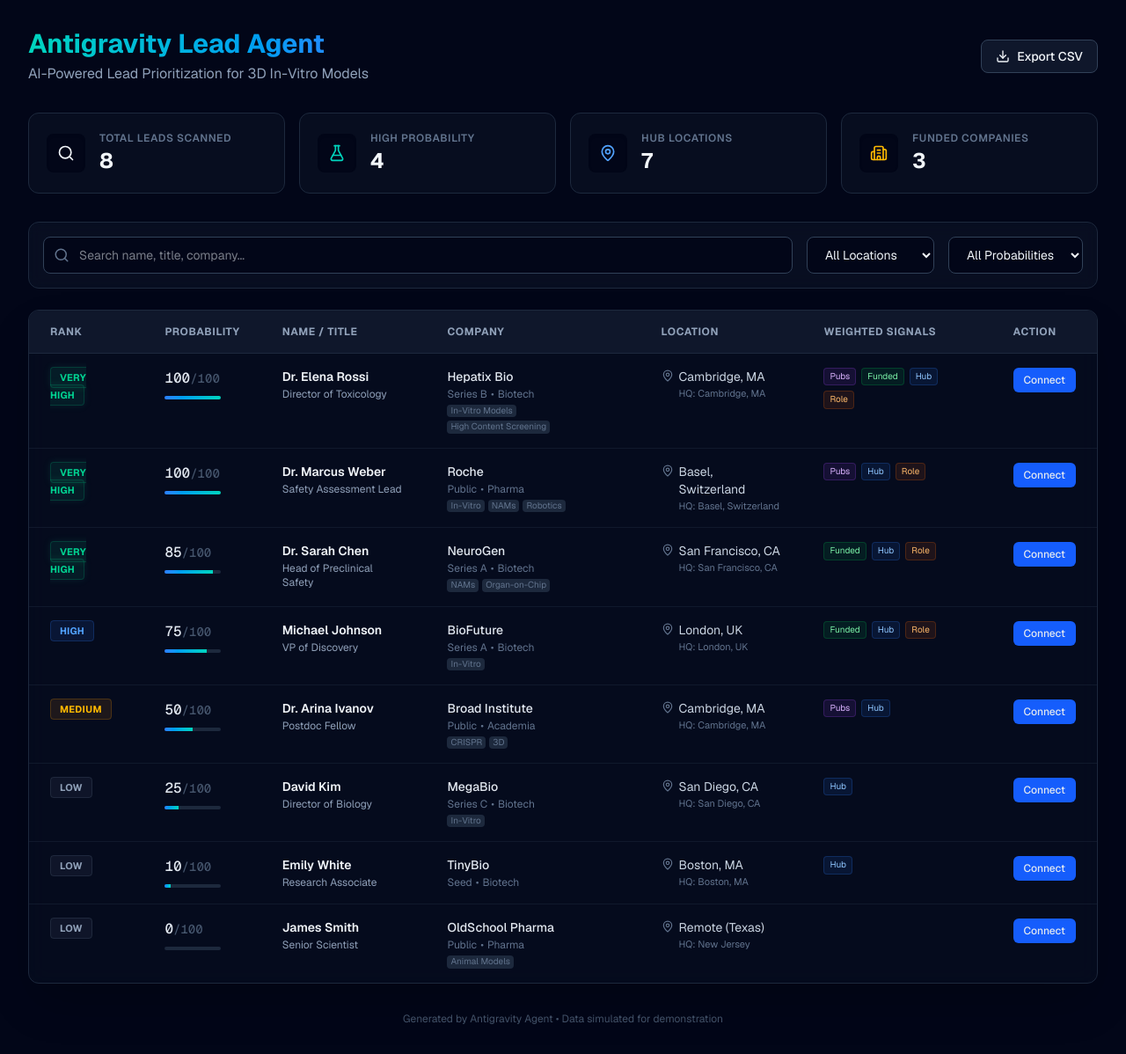
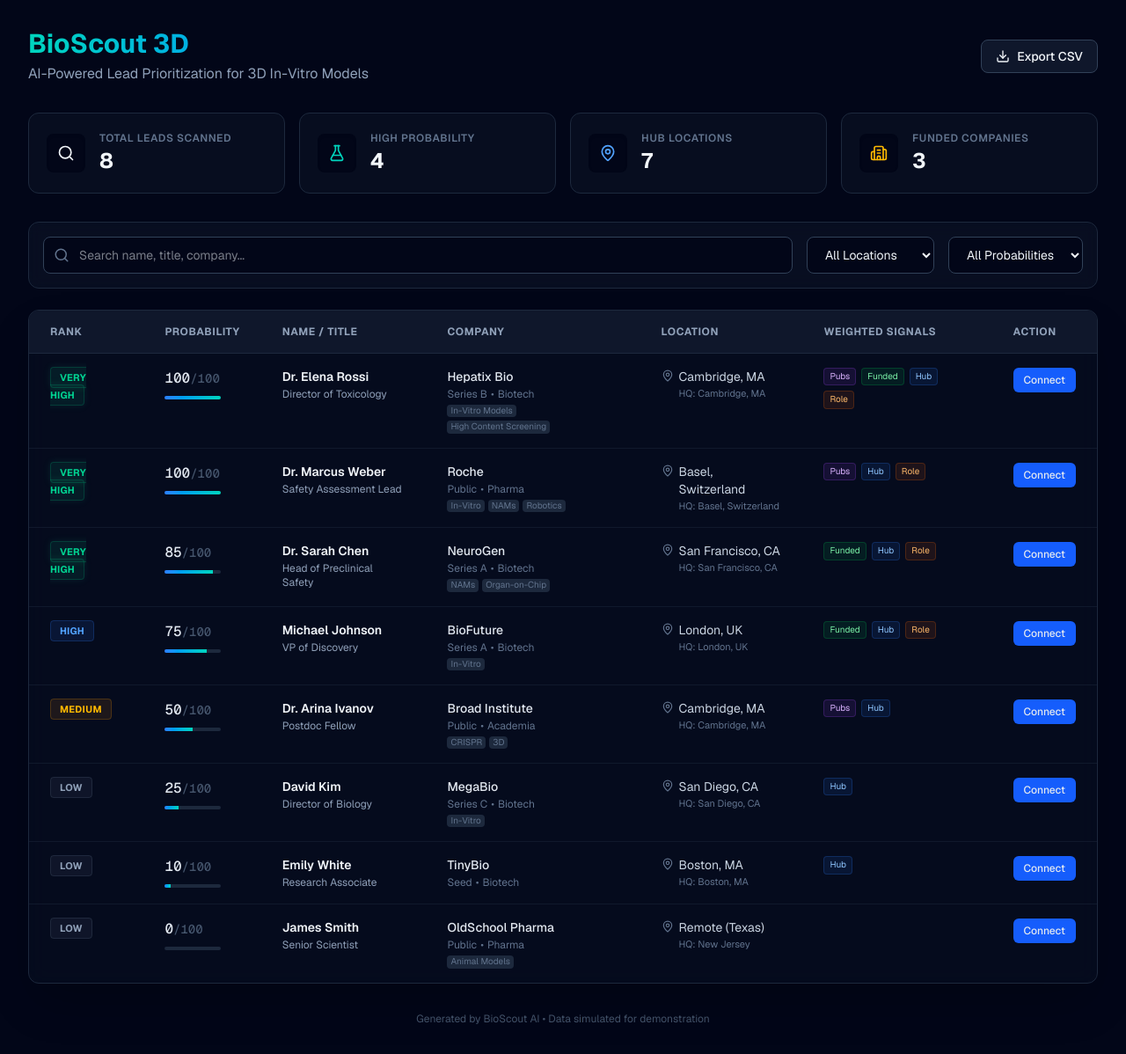
Before and after one commit to Sai-Srikanth27/biotech_lead_crawler, a Next.js app: page / in a window 1280 px wide. Shown: the whole page at 88% size. Built offline with nearby package versions, Linux system fonts and the light colour scheme.

Commit message:
rebrand: rename to BioScout 3D

```diff
--- a/app/page.tsx
+++ b/app/page.tsx
@@ -1,7 +1,7 @@
 import Dashboard from '@/components/Dashboard';
 
 export const metadata = {
-  title: 'Antigravity Lead Agent',
+  title: 'BioScout 3D',
   description: 'AI-Powered Lead Prioritization for 3D In-Vitro Models',
 };
 
--- a/components/Dashboard.tsx
+++ b/components/Dashboard.tsx
@@ -55,7 +55,7 @@
             <header className="mb-8 flex justify-between items-center">
                 <div>
                     <h1 className="text-3xl font-bold bg-clip-text text-transparent bg-gradient-to-r from-teal-400 to-blue-500">
-                        Antigravity Lead Agent
+                        BioScout 3D
                     </h1>
                     <p className="text-slate-400 mt-1">AI-Powered Lead Prioritization for 3D In-Vitro Models</p>
                 </div>
@@ -140,7 +140,7 @@
             </div>
 
             <div className="mt-8 text-center text-xs text-slate-600">
-                Generated by Antigravity Agent • Data simulated for demonstration
+                Generated by BioScout AI • Data simulated for demonstration
             </div>
         </div>
     );
```
